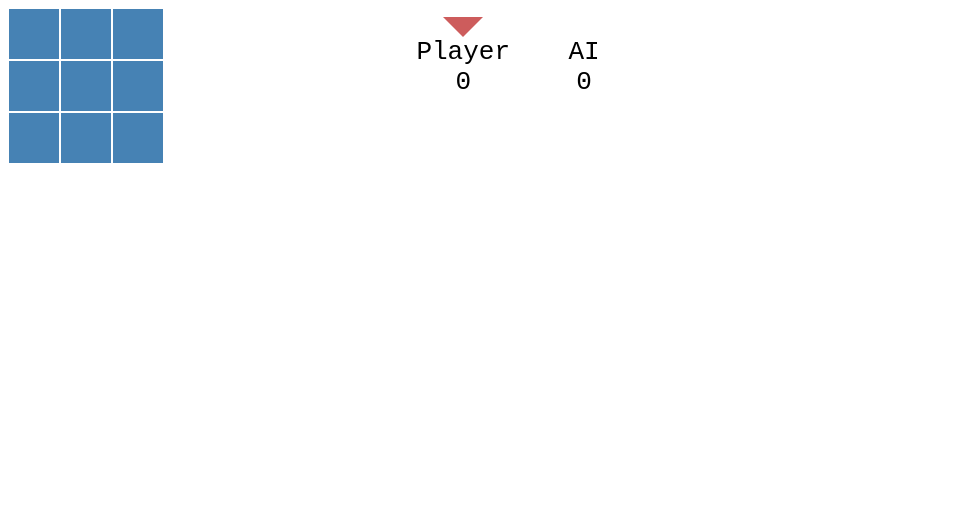
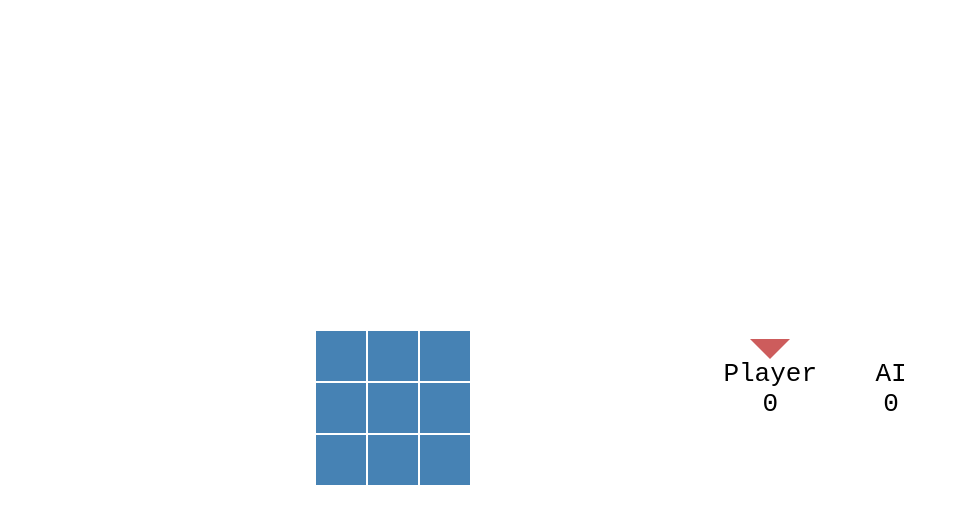
Before and after one commit to kinesisweb/tic-tac-toe, a website: page public/index.html in a window 1280 px wide. Shown: the whole page, without its empty margins (0-954 px from the left). Drawn offline with Linux system fonts and the light colour scheme.

Commit message:
Centered page layout

```diff
--- a/public/index.html
+++ b/public/index.html
@@ -8,7 +8,9 @@
 		<title>Document</title>
 	</head>
 	<body>
-		<div class="game-container"></div>
+		<div id="page">
+			<div class="game-container"></div>
+		</div>
 		<script src="./tictactoe.js"></script>
 	</body>
 </html>
--- a/public/styles.css
+++ b/public/styles.css
@@ -1,3 +1,16 @@
+html,
+body {
+	height: 100%;
+}
+
+#page {
+	width: 100%;
+	height: 100%;
+	display: flex;
+	justify-content: center;
+	align-items: center;
+}
+
 .game-grid {
 	display: grid;
 	grid-template-columns: 1fr 1fr 1fr;
--- a/server.js
+++ b/server.js
@@ -7,4 +7,5 @@ app.get("/", function(req, res) {
 	res.sendFile(__dirname + "/index.html");
 });
 
+console.info("\x1b[36m%s\x1b[0m", "\nRunning in http://localhost:5000");
 app.listen(5000);
```
